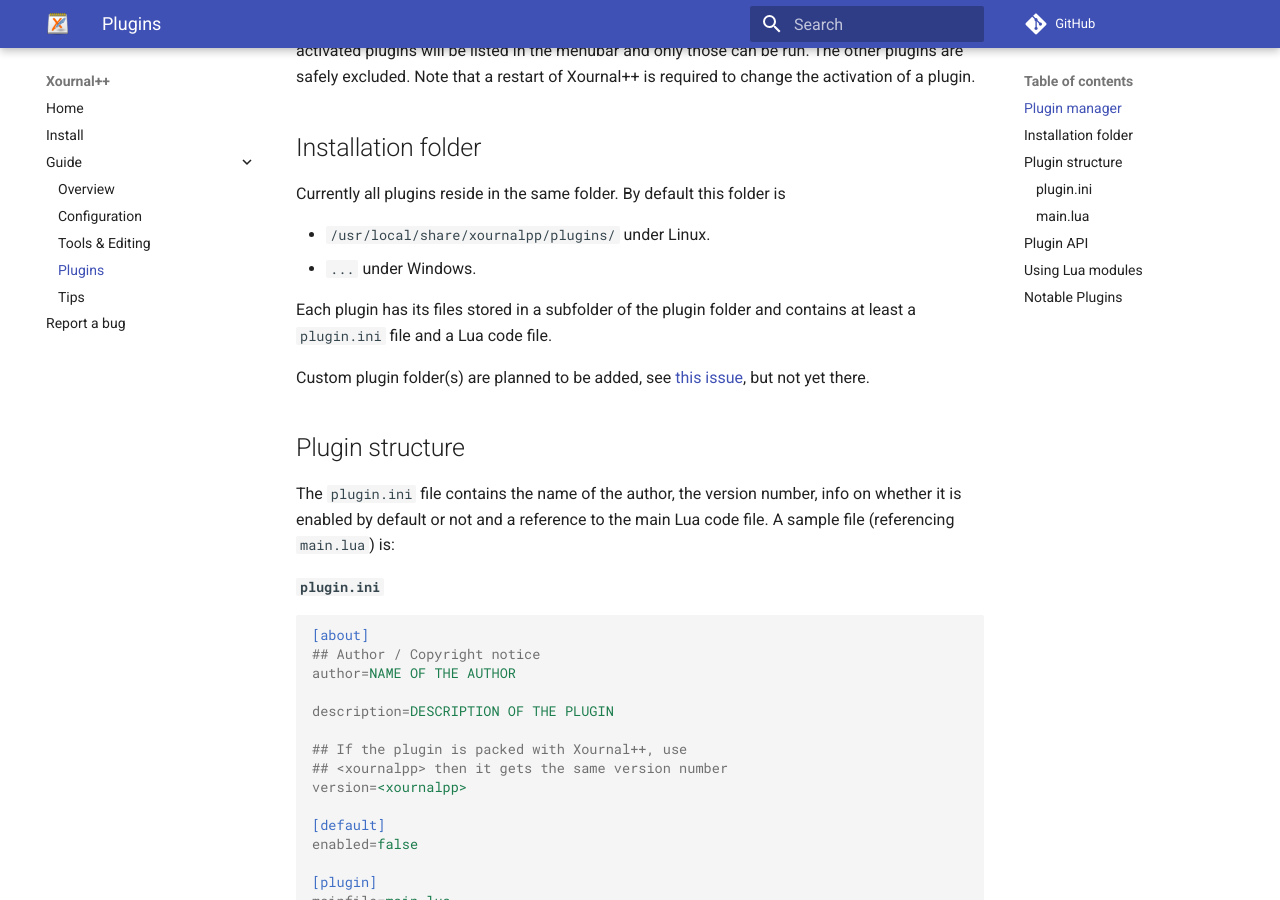
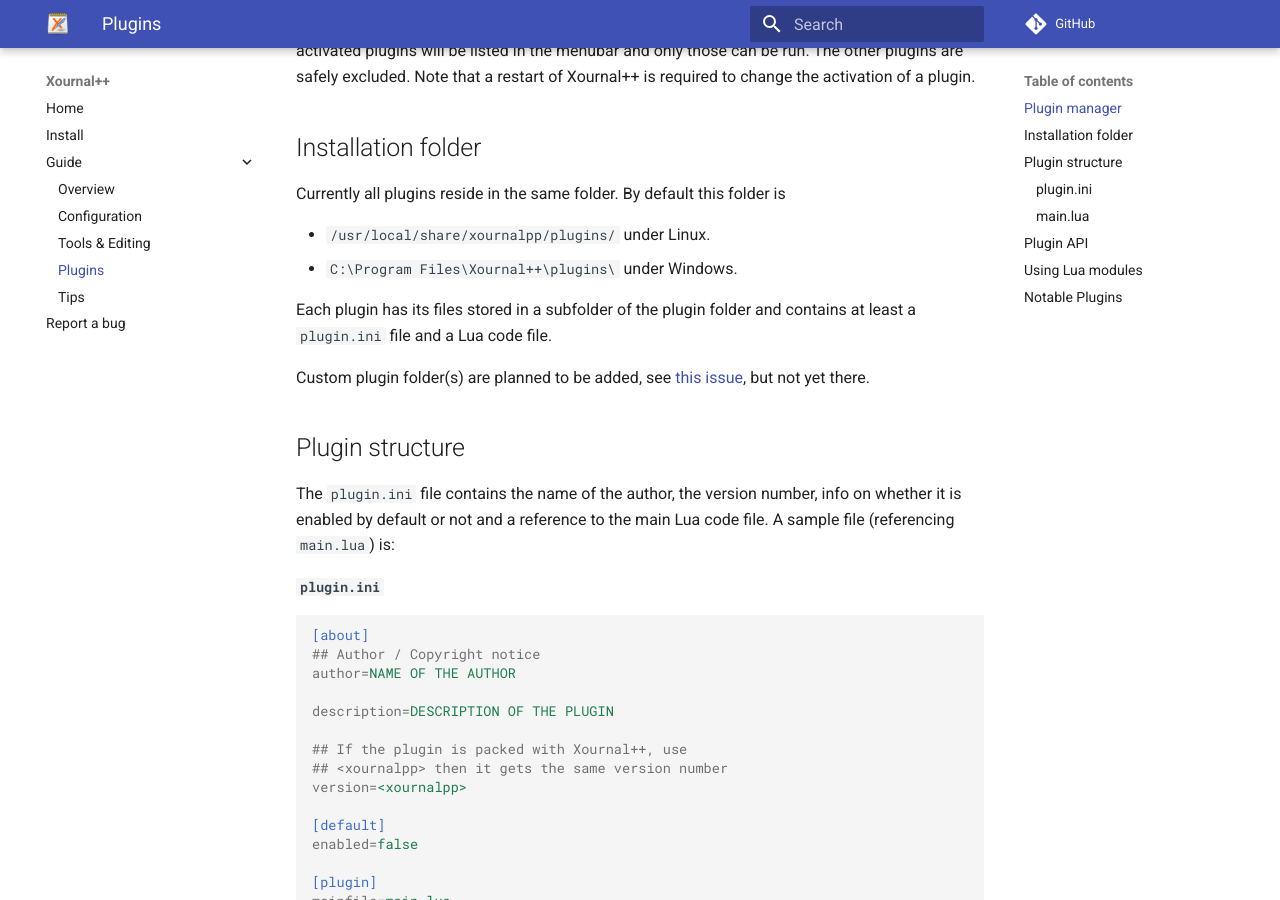
Before and after one commit to xournalpp/xournalpp.github.io, an MkDocs documentation site: the page built from docs/guide/plugins.md, in a window 1280 px wide and 900 px high, scrolled down 469 px. Built offline with MkDocs 1.6.1 and Material for MkDocs 9.7.7, drawn with Linux system fonts in a browser that asks for light colours; comment, search, counter and statistics services are not loaded.

Commit message:
Update plugins.md
Add windows installation folder

```diff
--- a/docs/guide/plugins.md
+++ b/docs/guide/plugins.md
@@ -16,7 +16,7 @@ Plugins must be activated or deactivated in the Plugin manager (from the menubar
 Currently all plugins reside in the same folder. By default this folder is
 
 - `/usr/local/share/xournalpp/plugins/` under Linux.
-- `...` under Windows.
+- `C:\Program Files\Xournal++\plugins\` under Windows.
 
 Each plugin has its files stored in a subfolder of the plugin folder and contains at least a `plugin.ini` file and a Lua code file.
 
```
